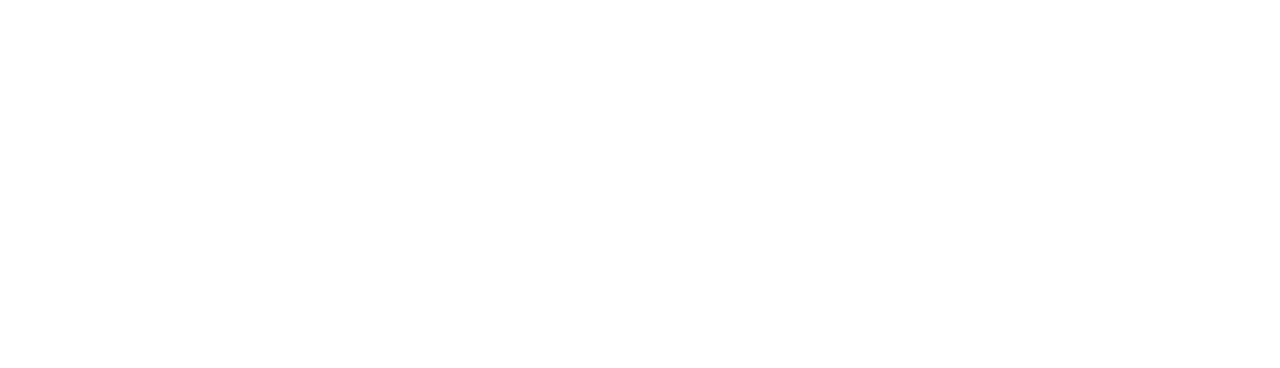
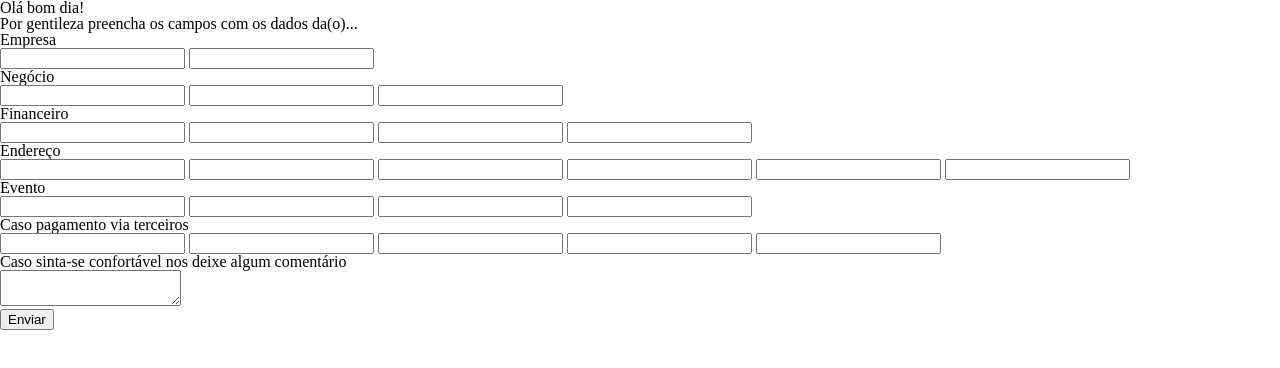
Before and after one commit to christenLeo/netpark-technical-test, a plain HTML site: page index.html in a window 1280 px wide. Drawn offline with Linux system fonts and the light colour scheme.

Commit message:
[feat]: HTML5 base structure and Google reCAPTCHA

```diff
--- /dev/null
+++ b/assets/css/reset.css
@@ -0,0 +1,43 @@
+html, body, div, span, applet, object, iframe,
+h1, h2, h3, h4, h5, h6, p, blockquote, pre,
+a, abbr, acronym, address, big, cite, code,
+del, dfn, em, img, ins, kbd, q, s, samp,
+small, strike, strong, sub, sup, tt, var,
+b, u, i, center,
+dl, dt, dd, ol, ul, li,
+fieldset, form, label, legend,
+table, caption, tbody, tfoot, thead, tr, th, td,
+article, aside, canvas, details, embed,
+figure, figcaption, footer, header, hgroup,
+menu, nav, output, ruby, section, summary,
+time, mark, audio, video {
+	margin: 0;
+	padding: 0;
+	border: 0;
+	font-size: 100%;
+	font: inherit;
+	vertical-align: baseline;
+}
+/* HTML5 display-role reset for older browsers */
+article, aside, details, figcaption, figure,
+footer, header, hgroup, menu, nav, section {
+	display: block;
+}
+body {
+	line-height: 1;
+}
+ol, ul {
+	list-style: none;
+}
+blockquote, q {
+	quotes: none;
+}
+blockquote:before, blockquote:after,
+q:before, q:after {
+	content: '';
+	content: none;
+}
+table {
+	border-collapse: collapse;
+	border-spacing: 0;
+}
--- a/index.html
+++ b/index.html
@@ -12,16 +12,78 @@
     <!--Used Poppins because it's free and Campton font is paid-->
 
     <!--Style-sheets-->
-    <link rel="stylesheet" href="assets/css/style.css">
+    <link rel="stylesheet" href="/assets/css/reset.css">
+    <link rel="stylesheet" href="/assets/css/style.css">
 
     <!--Icon-->
     <link rel="icon" type="image/png" href="/assets/img/netpark-favicon.png"/>
 
     <title>Netpark - Um bom dia, todos os dias</title>
 </head>
-<body>
+<body class="pg">
+    <main class="pg_mainContent">
+        <h1>Olá bom dia!</h1>
+        <h2>Por gentileza preencha os campos com os dados da(o)...</h2>
+        <form class="mainContent_form" id="form">
+
+            <!--Must have fields-->
+            <fieldset>
+                <h4>Empresa</h4>
+                <label class="form_fields"><input type="text"></label>
+                <label class="form_fields"><input type="text"></label>
+            </fieldset>
+            <fieldset>
+                <h4>Negócio</h4>
+                <label class="form_fields"><input type="text"></label>
+                <label class="form_fields"><input type="text"></label>
+                <label class="form_fields"><input type="text"></label>
+            </fieldset>
+            <fieldset>
+                <h4>Financeiro</h4>
+                <label class="form_fields"><input type="text"></label>
+                <label class="form_fields"><input type="text"></label>
+                <label class="form_fields"><input type="text"></label>
+                <label class="form_fields"><input type="text"></label>
+            </fieldset>
+            <fieldset>
+                <h4>Endereço</h4>
+                <label class="form_fields"><input type="text"></label>
+                <label class="form_fields"><input type="text"></label>
+                <label class="form_fields"><input type="text"></label>
+                <label class="form_fields"><input type="text"></label>
+                <label class="form_fields"><input type="text"></label>
+                <label class="form_fields"><input type="text"></label>
+            </fieldset>
+            <fieldset>
+                <h4>Evento</h4>
+                <label class="form_fields"><input type="text"></label>
+                <label class="form_fields"><input type="text"></label>
+                <label class="form_fields"><input type="text"></label>
+                <label class="form_fields"><input type="text"></label>
+            </fieldset>
+
+            <!--Extra fields-->
+            <fieldset>
+                <h4>Caso pagamento via terceiros</h4>
+                <label class="form_fields"><input type="text"></label>
+                <label class="form_fields"><input type="text"></label>
+                <label class="form_fields"><input type="text"></label>
+                <label class="form_fields"><input type="text"></label>
+                <label class="form_fields"><input type="text"></label>
+            </fieldset>
+
+            <h4>Caso sinta-se confortável nos deixe algum comentário</h4>
+            <label class="form_fields"><textarea></textarea></label>
+
+            <!--Google recaptcha-->
+            <div class="g-recaptcha" data-sitekey="6LdI-xEhAAAAAMWxKZ-X8e6Q7XW6iZy0BkBVGjmU"></div>
+
+            <button type="submit">Enviar</button>
+        </form>
+    </main>
 
     <!--Scripts-->
     <script defer src="/assets/scripts/script.js"></script>
+    <script src="https://www.google.com/recaptcha/api.js" async defer></script>
 </body>
 </html>
```
Also changed, not shown: 2 other files.
